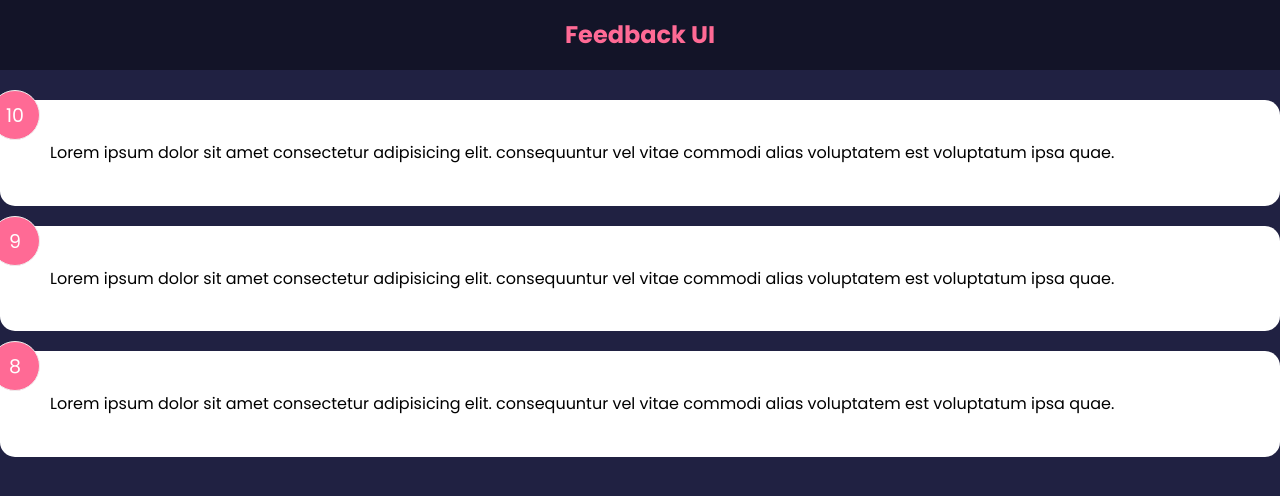
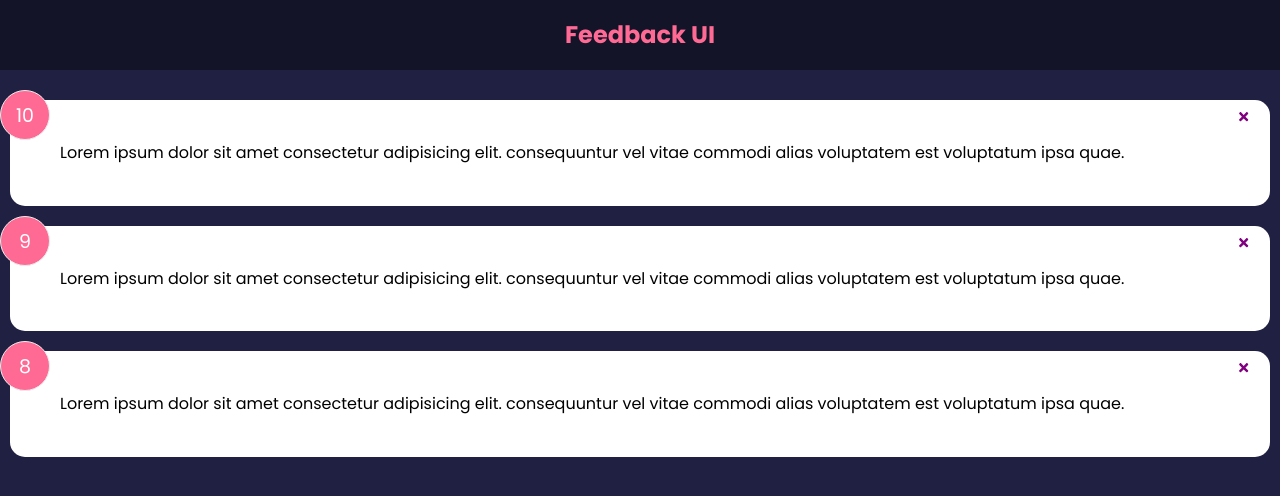
Before and after one commit to Masyak95/feedback-ui, a React (Create React App) app: page / in a window 1280 px wide. Shown: the top 496 px of the page. Built offline with nearby package versions, Linux system fonts and the light colour scheme.

Commit message:
delete card

```diff
--- a/package.json
+++ b/package.json
@@ -12,6 +12,7 @@
     "@types/react-dom": "^18.2.7",
     "react": "^18.2.0",
     "react-dom": "^18.2.0",
+    "react-icons": "^4.10.1",
     "react-scripts": "5.0.1",
     "typescript": "^4.9.5",
     "web-vitals": "^2.1.4"
--- a/src/App.tsx
+++ b/src/App.tsx
@@ -6,10 +6,20 @@
 function App() {
     const [feedback, setFeedback] = useState(feedbackData)
 
+    const deleteFeedback = (id: number)=> {
+        if (window.confirm("are you sure you want to delete?")){
+            setFeedback(feedback.filter(
+                (item)=> item.id !== id
+            ))
+        }
+    }
+
     return (
         <div>
             <Header text={"Feedback UI"}/>
-            <FeedbackList feedback={feedback}/>
+            <FeedbackList
+                feedback={feedback}
+                handleDelete={deleteFeedback}/>
         </div>
     );
 }
--- a/src/components/FeedbackItem/FeedbackItem.tsx
+++ b/src/components/FeedbackItem/FeedbackItem.tsx
@@ -1,3 +1,4 @@
+import { FaTimes } from 'react-icons/fa'
 import React from 'react';
 import Card from '../shared/Card';
 
@@ -9,12 +10,18 @@
 
 type FeedbackItemPropsType = {
     item: FeedbackType;
+    handleDelete: (id: number)=>void;
 }
 
-const FeedbackItem = ({ item }: FeedbackItemPropsType) => {
+const FeedbackItem = ({ item,handleDelete }: FeedbackItemPropsType) => {
     return (
         <Card reverse={false}>
             <div className="num-display">{item.rating}</div>
+            <button
+                onClick={()=> handleDelete(item.id)}
+                className="close">
+                <FaTimes color={"purple"}/>
+            </button>
             <div className="text-display">{item.text}</div>
         </Card>
     );
--- a/src/components/FeedbackList/FeedbackList.tsx
+++ b/src/components/FeedbackList/FeedbackList.tsx
@@ -2,11 +2,12 @@
 import FeedbackItem, { FeedbackType } from "../FeedbackItem/FeedbackItem";
 
 type FeedbackListPropsType = {
-    feedback: FeedbackType[]
+    feedback: FeedbackType[],
+    handleDelete: (id: number)=>void
 }
 
 const FeedbackList = (props: FeedbackListPropsType) => {
-    const { feedback } = props;
+    const { feedback,handleDelete } = props;
 
     if (feedback.length === 0) {
         return <p>No Feedback Yet</p>;
@@ -15,7 +16,11 @@
     return (
         <div className="feedback-list">
             {feedback.map((item) => (
-                <FeedbackItem key={item.id} item={item}/>
+                <FeedbackItem
+                    key={item.id}
+                    item={item}
+                    handleDelete={handleDelete}
+                />
             ))}
         </div>
     );
--- a/src/index.css
+++ b/src/index.css
@@ -24,6 +24,7 @@
 }
 
 header {
+    padding: 0;
     height: 70px;
     width: 100%;
     display: flex;
@@ -37,7 +38,7 @@
     color: #333;
     border-radius: 15px;
     padding: 40px 50px;
-    margin: 20px 0;
+    margin: 20px 10px;
     position: relative;
 }
 
```
Also changed, not shown: 1 other file (tests, documents, lock files or other folders).
